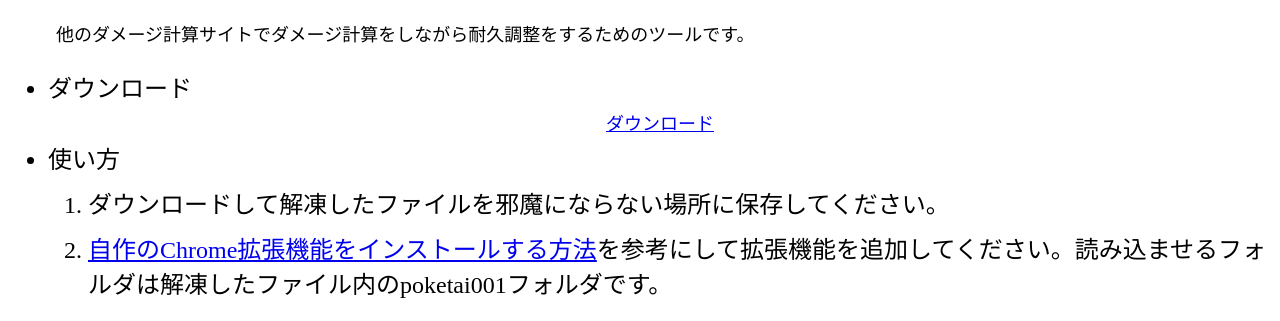
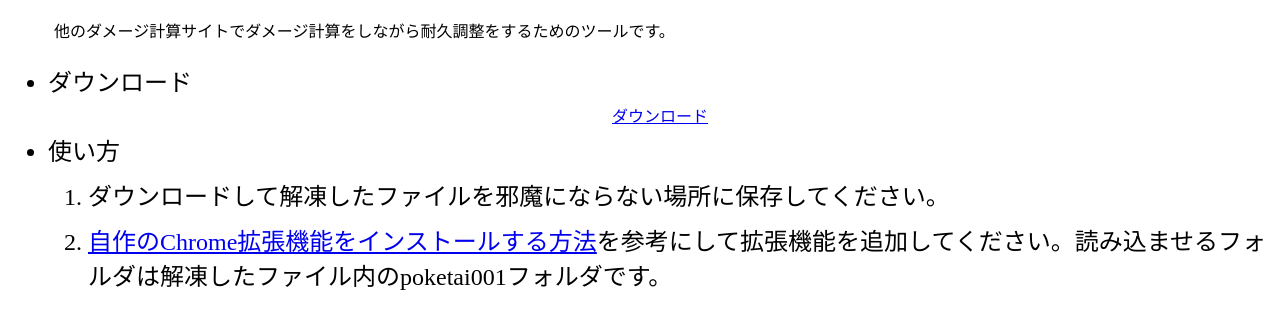
Before and after one commit to souei20211207/pokedamage, a browser extension: page downloadpage/index.html in a window 1280 px wide. Shown: the part 778-1099 px from the top of the page. Drawn offline with Linux system fonts and the light colour scheme.

Commit message:
Update index.html

```diff
--- a/downloadpage/index.html
+++ b/downloadpage/index.html
@@ -24,9 +24,8 @@
 		.main{
 			padding-left: 30px;
 			padding-right: 30px;
-			font-size: 18px;
 		}
-		ul.test center{
+		main{
 			font-size: 18px;
 		}
 		ul.test li{
```
